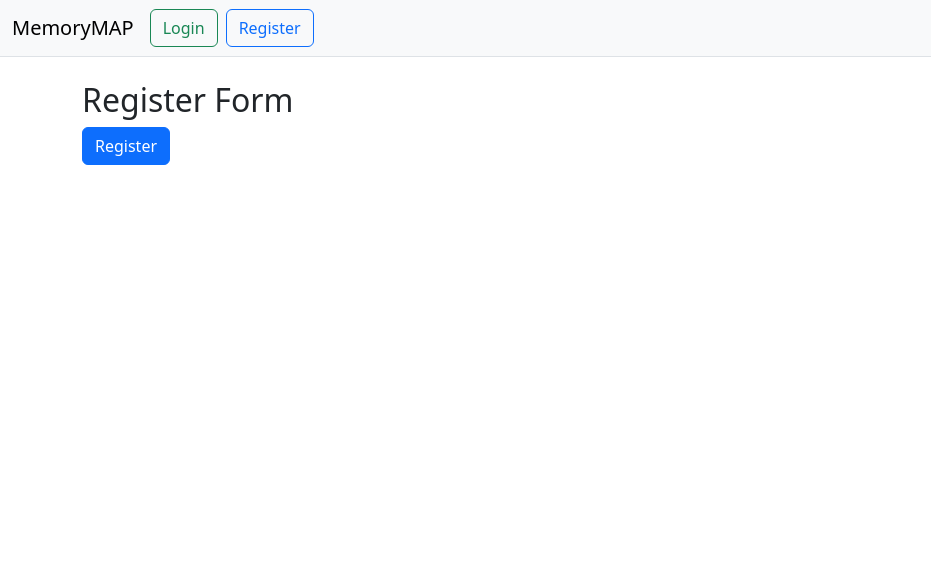
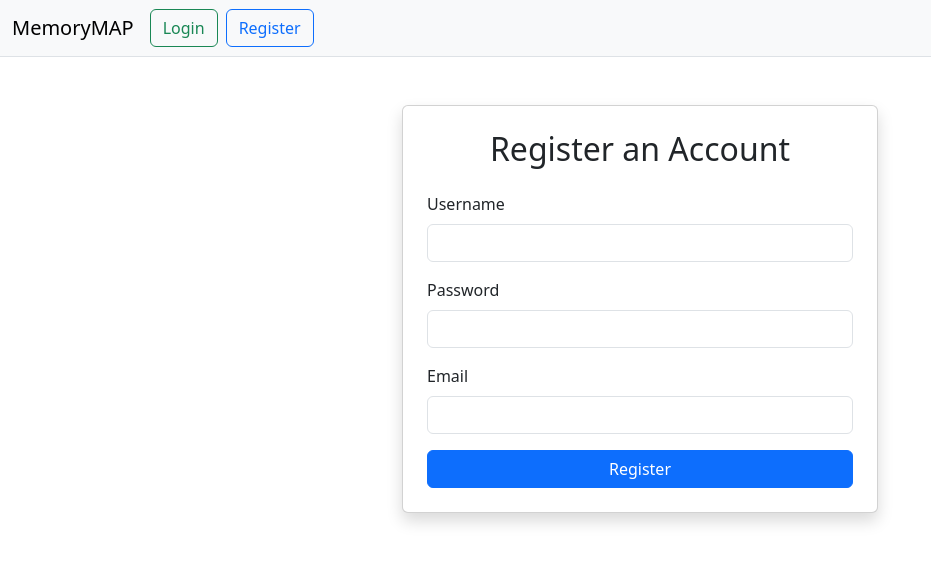
Before and after one commit to waqar741/health, a Django app: page /memo/register/ in a window 1280 px wide. Shown: the top 563 px of the page, without its empty margins (0-931 px from the left). Run offline with Django 5.2, Linux system fonts and the light colour scheme.

Commit message:
done changes in layout and views

```diff
--- a/hfp/memo/views.py
+++ b/hfp/memo/views.py
@@ -145,7 +145,7 @@ def register_view(request):
         })
 
         if response.status_code == 201:
-            return redirect("login")
+            return redirect("memo:login")
         else:
             error = response.json().get("error", "Registration failed")
             return render(request, "registration/register.html", {"error": error})
--- a/hfp/templates/layout.html
+++ b/hfp/templates/layout.html
@@ -41,8 +41,8 @@
                     <button type="submit" class="btn btn-outline-danger">Logout</button>
                 </form>
             {% else %}
-                <a href="{% url 'login' %}" class="btn btn-outline-success me-2">Login</a>
-                <a href="{% url 'register' %}" class="btn btn-outline-primary">Register</a>
+                <a href="{% url 'memo:login' %}" class="btn btn-outline-success me-2">Login</a>
+                <a href="{% url 'memo:register' %}" class="btn btn-outline-primary">Register</a>
             {% endif %}
           </div>
         </div>
--- a/hfp/templates/registration/register.html
+++ b/hfp/templates/registration/register.html
@@ -1,10 +1,31 @@
 {% extends "layout.html" %}
 
 {% block content%}
-<h2>Register Form</h2>
-<form method="post">
-    {% csrf_token%}
-    {{form.as_p}}
-    <button class="btn btn-primary">Register</button>
-</form>
+<div class="container mt-5" style="max-width: 500px;">
+    <div class="card shadow p-4">
+        <h2 class="text-center mb-4">Register an Account</h2>
+        {% if error %}
+            <div class="alert alert-danger" role="alert">
+                {{ error }}
+            </div>
+        {% endif %}
+
+        <form method="post">
+            {% csrf_token %}
+            <div class="mb-3">
+              <label for="username" class="form-label">Username</label>
+              <input type="text" class="form-control" id="username" name="username" required>
+            </div>
+            <div class="mb-3">
+              <label for="password" class="form-label">Password</label>
+              <input type="password" class="form-control" id="password" name="password" required>
+            </div>
+            <div class="mb-3">
+                <label for="email" class="form-label">Email</label>
+                <input type="email" class="form-control" id="email" name="email" required>
+            </div>
+               <button type="submit" class="btn btn-primary w-100">Register</button>
+        </form>
+    </div>
+</div>
 {% endblock%}
```
Also changed, not shown: hfp/templates/registration/login.html (+12 -5 lines).
